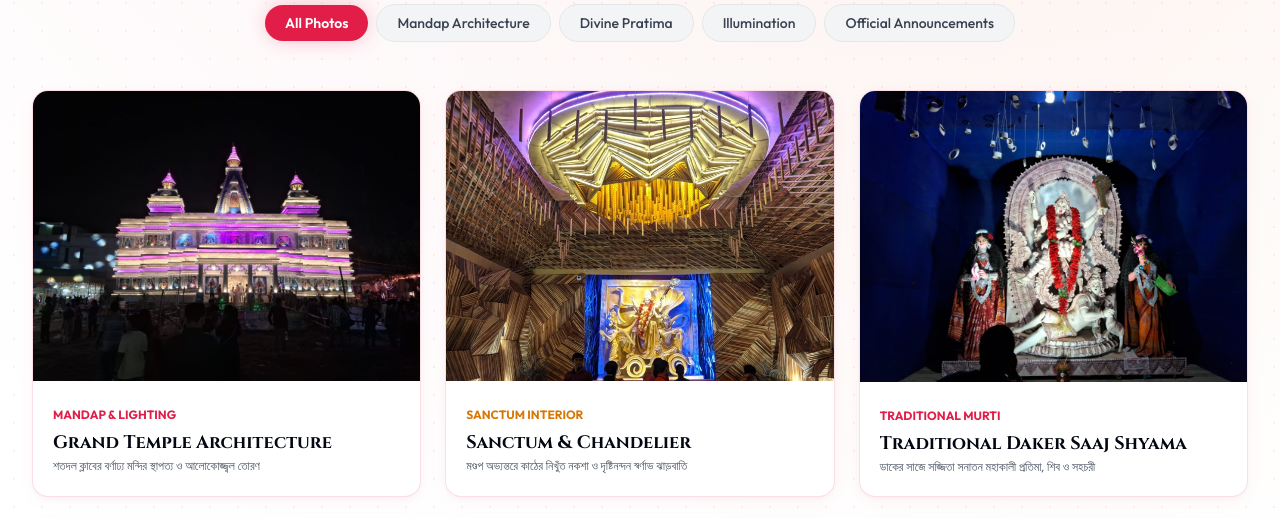
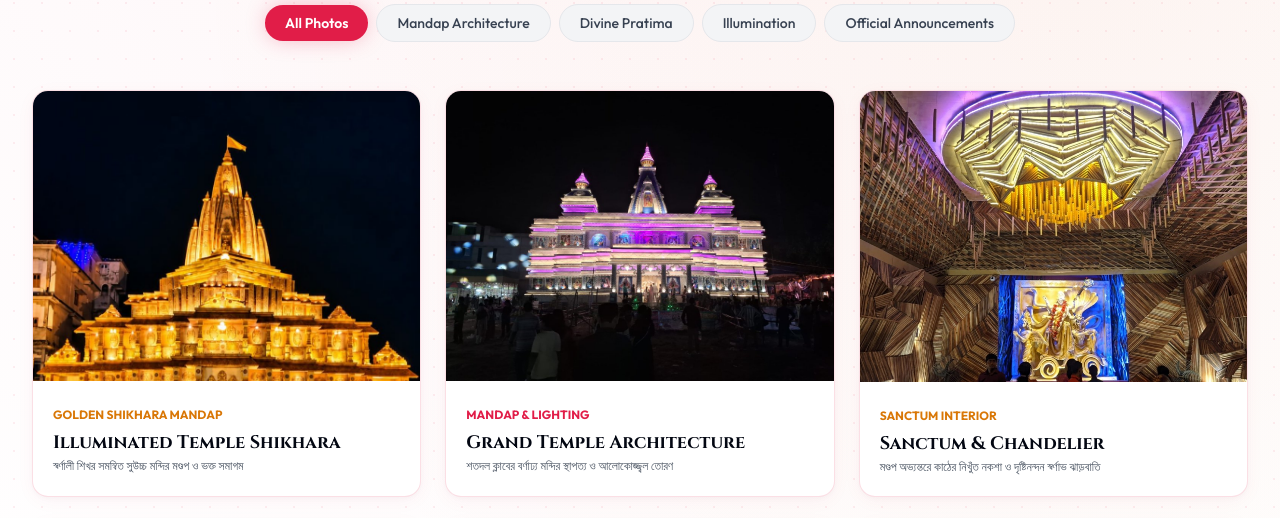
Before and after one commit to Souyash/aranghatasotodalclub, a plain HTML site: page gallery.html in a window 1280 px wide. Shown: the part 487-1005 px from the top of the page. Drawn offline with nearby package versions, Linux system fonts and the light colour scheme.

```diff
--- a/gallery.html
+++ b/gallery.html
@@ -188,8 +188,20 @@
       <!-- Gallery Grid -->
       <div class="grid grid-cols-1 sm:grid-cols-2 lg:grid-cols-3 gap-6" id="galleryGrid">
 
-        <!-- Photo 0: Illuminated Mandap -->
+        <!-- Photo 0: Golden Shikhara Mandap at Night -->
         <div class="gallery-item pandal lights group relative rounded-2xl overflow-hidden glass-card cursor-pointer" onclick="openLightbox(0)">
+          <div class="aspect-[4/3] overflow-hidden bg-slate-900">
+            <img src="assets/hero-banner.jpg" alt="Golden Shikhara Temple Mandap at Night" class="w-full h-full object-cover group-hover:scale-105 transition-transform duration-500">
+          </div>
+          <div class="p-5">
+            <span class="text-xs font-bold uppercase text-amber-600">Golden Shikhara Mandap</span>
+            <h4 class="font-cinzel font-bold text-lg text-gray-950 mt-1">Illuminated Temple Shikhara</h4>
+            <p class="text-xs font-bengali text-gray-600 mt-0.5">স্বর্ণালী শিখর সমন্বিত সুউচ্চ মন্দির মণ্ডপ ও ভক্ত সমাগম</p>
+          </div>
+        </div>
+
+        <!-- Photo 1: Illuminated Mandap Exterior -->
+        <div class="gallery-item pandal lights group relative rounded-2xl overflow-hidden glass-card cursor-pointer" onclick="openLightbox(1)">
           <div class="aspect-[4/3] overflow-hidden bg-slate-900">
             <img src="assets/pandal-exterior.jpg" alt="Illuminated Temple Mandap" class="w-full h-full object-cover group-hover:scale-105 transition-transform duration-500">
           </div>
@@ -200,8 +212,8 @@
           </div>
         </div>
 
-        <!-- Photo 1: Interior Sanctum -->
-        <div class="gallery-item pandal group relative rounded-2xl overflow-hidden glass-card cursor-pointer" onclick="openLightbox(1)">
+        <!-- Photo 2: Interior Sanctum -->
+        <div class="gallery-item pandal group relative rounded-2xl overflow-hidden glass-card cursor-pointer" onclick="openLightbox(2)">
           <div class="aspect-[4/3] overflow-hidden bg-slate-900">
             <img src="assets/pandal-interior.jpg" alt="Sanctum Interior" class="w-full h-full object-cover group-hover:scale-105 transition-transform duration-500">
           </div>
@@ -212,8 +224,8 @@
           </div>
         </div>
 
-        <!-- Photo 2: Traditional Pratima -->
-        <div class="gallery-item pratima group relative rounded-2xl overflow-hidden glass-card cursor-pointer" onclick="openLightbox(2)">
+        <!-- Photo 3: Traditional Pratima -->
+        <div class="gallery-item pratima group relative rounded-2xl overflow-hidden glass-card cursor-pointer" onclick="openLightbox(3)">
           <div class="aspect-[4/3] overflow-hidden bg-slate-900">
             <img src="assets/pratima-traditional.jpg" alt="Traditional Pratima" class="w-full h-full object-cover group-hover:scale-105 transition-transform duration-500">
           </div>
@@ -224,8 +236,8 @@
           </div>
         </div>
 
-        <!-- Photo 3: Mythological Tableau -->
-        <div class="gallery-item pratima group relative rounded-2xl overflow-hidden glass-card cursor-pointer" onclick="openLightbox(3)">
+        <!-- Photo 4: Mythological Tableau -->
+        <div class="gallery-item pratima group relative rounded-2xl overflow-hidden glass-card cursor-pointer" onclick="openLightbox(4)">
           <div class="aspect-[4/3] overflow-hidden bg-slate-900">
             <img src="assets/pratima-tableau.jpg" alt="Mythological Tableau" class="w-full h-full object-cover group-hover:scale-105 transition-transform duration-500">
           </div>
@@ -236,8 +248,8 @@
           </div>
         </div>
 
-        <!-- Photo 4: Golden Serpent Rath Murti -->
-        <div class="gallery-item pratima group relative rounded-2xl overflow-hidden glass-card cursor-pointer" onclick="openLightbox(4)">
+        <!-- Photo 5: Golden Serpent Rath Murti -->
+        <div class="gallery-item pratima group relative rounded-2xl overflow-hidden glass-card cursor-pointer" onclick="openLightbox(5)">
           <div class="aspect-[4/3] overflow-hidden bg-slate-900">
             <img src="assets/pratima-golden-rath.jpg" alt="Golden Rath Pratima" class="w-full h-full object-cover group-hover:scale-105 transition-transform duration-500">
           </div>
@@ -248,8 +260,8 @@
           </div>
         </div>
 
-        <!-- Photo 5: Official Poster -->
-        <div class="gallery-item social group relative rounded-2xl overflow-hidden glass-card cursor-pointer border-2 border-amber-400/50" onclick="openLightbox(5)">
+        <!-- Photo 6: Official Poster -->
+        <div class="gallery-item social group relative rounded-2xl overflow-hidden glass-card cursor-pointer border-2 border-amber-400/50" onclick="openLightbox(6)">
           <div class="aspect-[4/3] overflow-hidden bg-slate-900">
             <img src="assets/social-banner.jpg" alt="Official Announcement Poster" class="w-full h-full object-cover object-top group-hover:scale-105 transition-transform duration-500">
           </div>
@@ -328,6 +340,11 @@
     });
 
     const galleryData = [
+      {
+        src: "assets/hero-banner.jpg",
+        title: "Illuminated Temple Shikhara at Night",
+        desc: "আড়ংঘাটা শতদল ক্লাবের স্বর্ণালী শিখর সমন্বিত সুউচ্চ মন্দির মণ্ডপ ও ভক্ত সমাগম"
+      },
       {
         src: "assets/pandal-exterior.jpg",
         title: "Grand Temple Architecture at Night",
```
Also changed, not shown: index.html (+9 -4 lines), assets/hero-banner.jpg (added).
